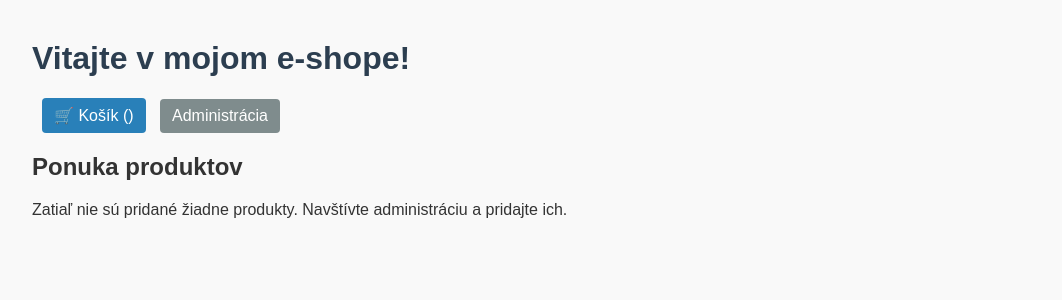
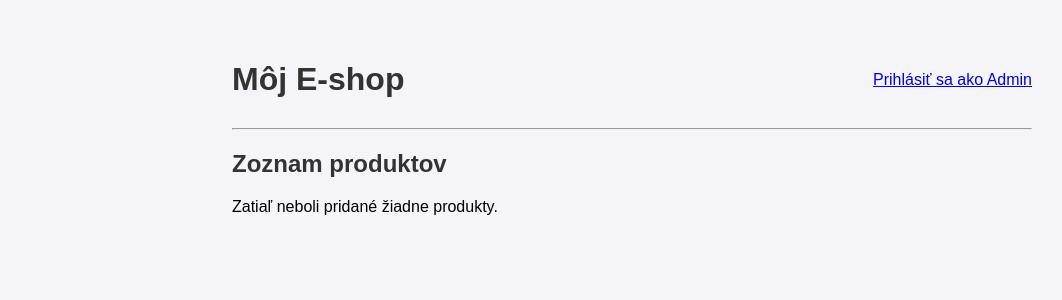
Before and after one commit to matuso1/eshop, a FastAPI app: page / in a window 1280 px wide. Shown: the top 300 px of the page, without its empty margins (8-1070 px from the left). Run offline with FastAPI, Linux system fonts and the light colour scheme.

Commit message:
Update index.html

```diff
--- a/templates/index.html
+++ b/templates/index.html
@@ -3,64 +3,109 @@
 <head>
     <meta charset="UTF-8">
     <meta name="viewport" content="width=device-width, initial-scale=1.0">
-    <title>Môj E-shop</title>
+    <title>E-shop</title>
     <style>
-        body { font-family: Arial, sans-serif; margin: 40px; background-color: #f9f9f9; color: #333; }
-        h1 { color: #2c3e50; }
-        .product-card { background: white; padding: 20px; margin-bottom: 15px; border-radius: 8px; box-shadow: 0 2px 4px rgba(0,0,0,0.1); max-width: 400px; }
-        .product-img { width: 100%; height: 200px; object-fit: cover; border-radius: 4px; margin-bottom: 10px; }
-        .old-price { text-decoration: line-through; color: #888; }
-        .discount-badge { background: #e74c3c; color: white; padding: 3px 8px; border-radius: 4px; font-size: 12px; }
-        .nav-links { margin-bottom: 20px; }
-        .btn { background: #27ae60; color: white; padding: 8px 12px; border: none; border-radius: 4px; cursor: pointer; text-decoration: none; display: inline-block; }
-        .btn:hover { background: #219653; }
-        .cart-link { background: #2980b9; margin-left: 10px; }
+        body {
+            font-family: Arial, sans-serif;
+            max-width: 800px;
+            margin: 40px auto;
+            padding: 0 20px;
+            background-color: #f4f4f9;
+        }
+        h1, h2 { color: #333; }
+        .product-card {
+            background: white;
+            padding: 15px;
+            margin-bottom: 15px;
+            border-radius: 8px;
+            box-shadow: 0 2px 4px rgba(0,0,0,0.1);
+        }
+        .admin-box {
+            background: #eef6ff;
+            border: 2px solid #0066cc;
+            padding: 20px;
+            border-radius: 8px;
+            margin-bottom: 30px;
+        }
+        .btn-delete {
+            background: #e74c3c;
+            color: white;
+            border: none;
+            padding: 8px 12px;
+            border-radius: 4px;
+            cursor: pointer;
+        }
+        .btn-add {
+            background: #2ecc71;
+            color: white;
+            border: none;
+            padding: 10px 15px;
+            border-radius: 4px;
+            cursor: pointer;
+        }
+        input, textarea {
+            width: 100%;
+            padding: 8px;
+            margin: 5px 0 15px 0;
+            box-sizing: border-box;
+        }
+        .header {
+            display: flex;
+            justify-content: space-between;
+            align-items: center;
+        }
     </style>
 </head>
 <body>
-    <h1>Vitajte v mojom e-shope!</h1>
 
-    <div class="nav-links">
-        <a href="/cart" class="btn cart-link">🛒 Košík ({{ cart_count }})</a>
-        <a href="/admin" class="btn" style="background: #7f8c8d; margin-left: 10px;">Administrácia</a>
+    <div class="header">
+        <h1>Môj E-shop</h1>
+        {% if not is_admin %}
+            <a href="/admin">Prihlásiť sa ako Admin</a>
+        {% else %}
+            <span style="color: green; font-weight: bold;">Jste prihlásený ako Admin</span> | <a href="/">Odhlásiť / Náhľad</a>
+        {% endif %}
     </div>
 
-    <h2>Ponuka produktov</h2>
+    <hr>
+
+    <!-- FORMULÁR SA ZOBRAZÍ IBA AK JE POUŽÍVATEĽ V ADMIN SEKCII -->
+    {% if is_admin %}
+    <div class="admin-box">
+        <h2>Pridať nový produkt</h2>
+        <form action="/admin/add-product" method="post">
+            <label for="name">Názov produktu:</label>
+            <input type="text" id="name" name="name" required>
+
+            <label for="price">Cena (€):</label>
+            <input type="number" step="0.01" id="price" name="price" required>
+
+            <label for="description">Popis produktu:</label>
+            <textarea id="description" name="description" rows="3" required></textarea>
+
+            <button type="submit" class="btn-add">Pridať produkt</button>
+        </form>
+    </div>
+    {% endif %}
+
+    <h2>Zoznam produktov</h2>
     {% if products %}
         {% for product in products %}
             <div class="product-card">
-                {% if product.image_url %}
-                    <img src="{{ product.image_url }}" alt="{{ product.name }}" class="product-img">
-                {% endif %}
-                <h3>{{ product.name }}</h3>
+                <h3>{{ product.name }} - {{ "%.2f"|format(product.price) }} €</h3>
+                <p>{{ product.description }}</p>
 
-                {% set base_price = product.price %}
-                {% set stock = product.stock %}
-                {% set prod_discount = product.discount %}
-                {% set final_price = base_price * (1 - prod_discount/100) %}
-
-                {% if prod_discount > 0 %}
-                    <p>Cena: <span class="old-price">{{ "%.2f"|format(base_price) }} €</span>
-                       <strong>{{ "%.2f"|format(final_price) }} €</strong>
-                       <span class="discount-badge">-{{ prod_discount }}%</span>
-                    </p>
-                {% else %}
-                    <p>Cena: <strong>{{ "%.2f"|format(base_price) }} €</strong></p>
-                {% endif %}
-
-                <p>Skladom: {{ stock }} ks</p>
-
-                {% if stock > 0 %}
-                    <form action="/cart/add/{{ product.id }}" method="POST" style="margin-top: 10px;">
-                        <button type="submit" class="btn">Pridať do košíka</button>
-                    </form>
-                {% else %}
-                    <p style="color: red;">Vypredané</p>
+                <!-- TLAČIDLO NA ZMAZANIE SA ZOBRAZÍ IBA AK JE POUŽÍVATEĽ V ADMIN SEKCII -->
+                {% if is_admin %}
+                <form action="/admin/delete-product/{{ product.id }}" method="post" style="margin-top: 10px;">
+                    <button type="submit" class="btn-delete">Zmazať produkt</button>
+                </form>
                 {% endif %}
             </div>
         {% endfor %}
     {% else %}
-        <p>Zatiaľ nie sú pridané žiadne produkty. Navštívte administráciu a pridajte ich.</p>
+        <p>Zatiaľ neboli pridané žiadne produkty.</p>
     {% endif %}
+
 </body>
 </html>
```
